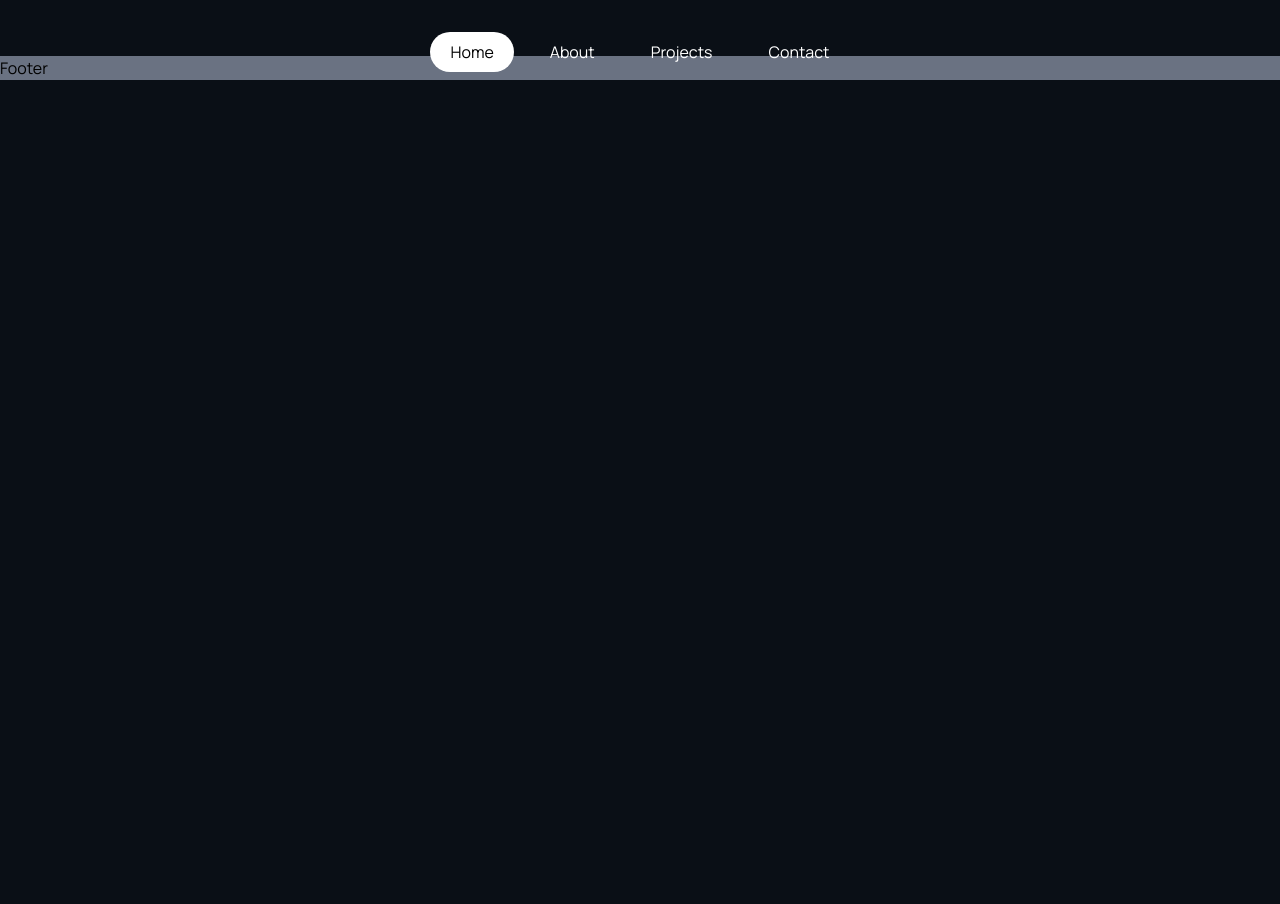
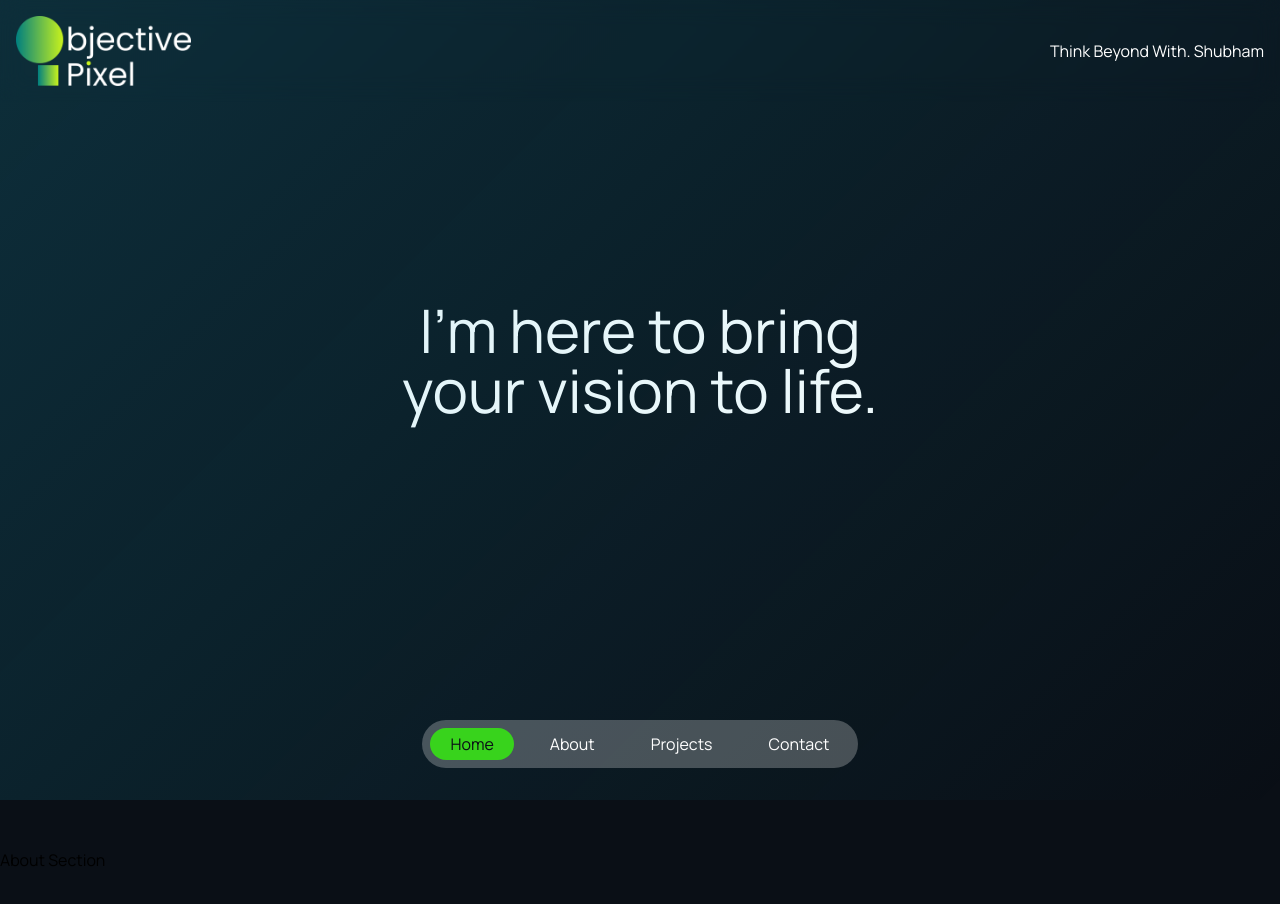
Before and after one commit to Shubham-ObjectivePixel/development, a React (Vite) app: page / in a window 1280 px wide. Shown: the top 904 px of the page. Before the commit the page ends 800 px from the top, so only its background shows below. Built offline with nearby package versions, Linux system fonts and the light colour scheme.

Commit message:
update 1.4

```diff
--- a/index.html
+++ b/index.html
@@ -8,7 +8,7 @@
   <title>Objective Pixel - Creative Web Solutions</title>
 </head>
 
-<body>
+<body class="m-0 p-0 bg-op-darkBlue">
   <div class="op-bg-effect w-full h-full fixed left-0 top-0"></div>
   <div id="site"></div>
   <script type="module" src="./src/main.jsx"></script>
--- a/src/App.jsx
+++ b/src/App.jsx
@@ -7,10 +7,10 @@ import SmoothScroll from './Components/Smoothscroll'
 const App = () => {
     return (
         <>
-            {/* <SmoothScroll></SmoothScroll>
-            <Header></Header>*/}
+            <SmoothScroll></SmoothScroll>
+            <Header></Header>
             <BannerSection></BannerSection>
-            {/* <AboutSection></AboutSection> */}
+            <AboutSection></AboutSection>
             <Footer></Footer>
         </>
     )
--- a/src/index.css
+++ b/src/index.css
@@ -1,28 +1,10 @@
 @import "tailwindcss";
-
-body {
-    margin: 0px;
-    padding: 0px;
-    background: #0a0f16;
-    font-family: "Manrope", sans-serif;
-    font-weight: 400;
+@theme {
+    --color-op-darkBlue: #0a0f16;
+    --color-op-green: #38d31c;
+    --color-op-white-25: rgb(255 255 255 / 25%);
 }
-
-.container {
-    width: 100%;
-    max-width: 1520px;
-    margin: 0 auto;
-}
-
-/* .op-bg-effect {
-    background: linear-gradient(135deg, rgb(25 173 206 / 20%) 0%, rgba(0, 0, 0, 0) 100%);
-
-} */
-
-.about-section {
-    height: 400vh;
-}
-
-/* .op-nav-items {
-    background-color: rgb(255 255 255 / 25%);
-} */
+body { font-weight: 400; font-family: "Manrope", sans-serif; }
+.container { width: 100%; max-width: 1520px; margin: 0 auto; }
+.op-bg-effect { background: linear-gradient(135deg, rgb(25 173 206 / 20%) 0%, rgba(0, 0, 0, 0) 100%); }
+.about-section { height: 400vh; }
--- a/src/templates/Main/Home/BannerSection.jsx
+++ b/src/templates/Main/Home/BannerSection.jsx
@@ -3,9 +3,9 @@ import Navigation from "../../navigation/Navigation"
 const BannerSection = () => {
     return (
         <>
-            {/* <section className="h-[90vh] flex justify-center items-center">
+            <section className="h-[90vh] flex justify-center items-center">
                 <h1 className="text-white text-6xl text-center bold">I’m here to <span className="op-text-heighlight">bring</span><br />your <span className="op-text-heighlight">vision</span> to life.</h1>
-            </section> */}
+            </section>
             <Navigation></Navigation>
         </>
     )
--- a/src/templates/footer/Footer.jsx
+++ b/src/templates/footer/Footer.jsx
@@ -1,7 +1,7 @@
 const Footer = () => {
     return (
         <>
-            <footer className="bg-gray-500">
+            <footer className="bg-gray-500 font-display">
                 Footer
             </footer>
         </>
--- a/src/templates/navigation/Navigation.jsx
+++ b/src/templates/navigation/Navigation.jsx
@@ -1,11 +1,11 @@
 const Navigation = () => {
     return (
         <nav className="sticky top-6 bottom-6 flex items-center justify-center">
-            <ul className="p-2 flex flex-row items-center rounded-full gap-4 op-nav-items">
-                <li className="op-nav-item"><a href="" className="inline-block rounded-full px-5 py-2 bg-white hover:bg-white hover:text-black">Home</a></li>
-                <li className="op-nav-item"><a href="" className="inline-block rounded-full px-5 py-2 hover:bg-white text-white hover:text-black">About</a></li>
-                <li className="op-nav-item"><a href="" className="inline-block rounded-full px-5 py-2 hover:bg-white text-white hover:text-black">Projects</a></li>
-                <li className="op-nav-item"><a href="" className="inline-block rounded-full px-5 py-2 hover:bg-white text-white hover:text-black">Contact</a></li>
+            <ul className="p-2 flex flex-row items-center rounded-full gap-4 bg-op-white-25">
+                <li className="op-nav-item"><a href="" className="inline-block rounded-full px-5 py-2 bg-op-green text-op-darkBlue font-medium leading-none">Home</a></li>
+                <li className="op-nav-item"><a href="" className="inline-block rounded-full px-5 py-2 transition duration-500 transition-discrete hover:bg-op-green text-white hover:text-op-darkBlue font-medium leading-none">About</a></li>
+                <li className="op-nav-item"><a href="" className="inline-block rounded-full px-5 py-2 transition duration-500 transition-discrete hover:bg-op-green text-white hover:text-op-darkBlue font-medium leading-none">Projects</a></li>
+                <li className="op-nav-item"><a href="" className="inline-block rounded-full px-5 py-2 transition duration-500 transition-discrete hover:bg-op-green text-white hover:text-op-darkBlue font-medium leading-none">Contact</a></li>
             </ul>
         </nav>
     )
```
